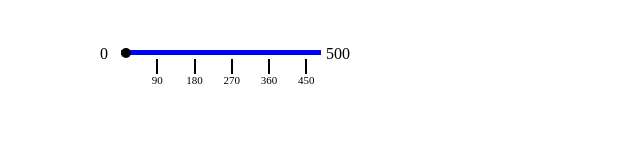
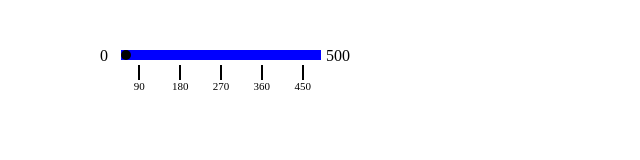
Before and after one commit to ShadowFlade/slider, a website built with webpack: page index.html in a window 1280 px wide. Shown: the whole page, without its empty margins (0-640 px from the left). Built offline with nearby package versions, Linux system fonts and the light colour scheme.

Commit message:
extended work with settings

```diff
--- a/style.css
+++ b/style.css
@@ -111,7 +111,9 @@
   position: relative;
   background-color: black;
 }
-
+.marker--major--horizontal:first-child {
+  margin-left: 0;
+}
 .marker--major--vertical {
   width: 15px;
   height: 2px;
@@ -120,9 +122,12 @@
   position: relative;
   background-color: black;
 }
-.marker--major:last-child {
+.marker--major--vertical:first-child {
+  margin-top: 0;
+}
+/* .marker--major:last-child {
   margin-right: 0;
-}
+} */
 .marker-value {
   position: absolute;
   top: 100%;
--- a/ts-src/jquery.slider.ts
+++ b/ts-src/jquery.slider.ts
@@ -26,18 +26,8 @@
 
 ;(function ($) {
   $.fn.slider = function (options: object): JQuery {
-    const settings = $.extend(
-      {
-        'background-color': 'green',
-        color: 'red',
-        maxValue: 500,
-        minValue: 0,
-      },
-      options
-    )
-
     return this.each(function () {
-      const app = new App(this, settings)
+      const app = new App(this, options)
     })
   }
 })(jQuery)
@@ -47,31 +37,3 @@
     color: 'green',
   })
 })
-
-// $.fn.slider =Object.assign<MyPlugin, MyPluginSettings>(
-//   function (this: JQuery, options: MyPluginSettings): JQuery {
-
-//     // Merge the global options with the options given as argument.
-//     // options = $.extend({}, $.fn.examplePlugin.options, options);
-
-//     // this.click(function (event: JQuery.Event<HTMLElement>) {
-//     //   let messageText = exampleService.getExampleMessage(event.currentTarget.textContent);
-//     //   let messageElement = $('<p>' + messageText + '</p>');
-//     //   if (options.outputColor) {
-//     //     messageElement.css('color', options.outputColor);
-//     //   }
-//     //   $(options.outputSelector).append(messageElement);
-//     // });
-
-//     // Return the jQuery object for chaining.
-//     return this;
-
-//   },
-//   // Define the global default options.
-//   {
-//     options: {
-//       outputSelector: null
-//     }
-//   }
-// );
-// $('#slider').slider()
--- a/ts-src/model.ts
+++ b/ts-src/model.ts
@@ -1,5 +1,12 @@
 import EventMixin from './eventemitter'
+interface IStyles {
+  progressBarColor: string
+  sliderColor: string
 
+  handleColor: string
+  sliderWidth: number
+  sliderHeight: number
+}
 interface settings {
   className: string
   type: string
@@ -12,6 +19,7 @@
   betweenMarkers: number
   marker: boolean
   mainMax: number
+  styles: IStyles
 }
 
 interface ICoords {
@@ -40,19 +48,14 @@
 
   private _item: Element
 
-  modifiable_options: Array<string> = [
+  private modifiable_options: Array<string> = [
     'width',
     'height',
     'color',
     'background-color',
   ]
 
-  cssOptions = {
-    width: 5,
-    height: 200,
-  }
-
-  coords: ICoords = {
+  public coords: ICoords = {
     mainAxis: 'x',
     main: 0,
 
@@ -77,18 +80,26 @@
     type: 'single',
     stepSize: 90,
     toolTip: true,
-    maxValue: 0,
+    maxValue: 500,
     minValue: 0,
     maxMinDifference: 0,
     marker: true,
     betweenMarkers: 40,
     mainMax: 0,
+    styles: {
+      progressBarColor: 'green',
+      sliderColor: 'red',
+
+      handleColor: 'black',
+      sliderWidth: 5,
+      sliderHeight: 200,
+    },
   }
 
-  initOptions(options) {
+  public initOptions(options) {
     for (const option in options) {
       if (this.modifiable_options.includes(option)) {
-        this.cssOptions[option] = options[option]
+        this._settings.styles[option] = options[option]
       } else {
         this._settings[option] = options[option]
       }
@@ -102,21 +113,26 @@
     if (this._settings.position == 'horizontal') {
       this.coords.mainMax = this._settings.mainMax
       this.coords.mainAxis = 'x'
-      this.coords.valuePerPx = diff / this.cssOptions.width
-      if (this.cssOptions.width < this.cssOptions.height) {
-        ;[this.cssOptions.width, this.cssOptions.height] = [
-          this.cssOptions.height,
-          this.cssOptions.width,
-        ]
-      }
+      this.coords.valuePerPx = diff / this._settings.styles.sliderWidth
     } else {
       this.coords.mainAxis = 'y'
-      this.coords.valuePerPx = diff / this.cssOptions.height
-      this.coords.mainMax = this.cssOptions.height
+      this.coords.valuePerPx = diff / this._settings.styles.sliderHeight
+      this.coords.mainMax = this._settings.styles.sliderHeight
     }
+    this.validateOptions()
   }
 
-  validate(data) {
+  private validateOptions() {
+    if (
+      this._settings.styles.sliderWidth < this._settings.styles.sliderHeight
+    ) {
+      ;[this._settings.styles.sliderWidth, this._settings.styles.sliderHeight] =
+        [this._settings.styles.sliderHeight, this._settings.styles.sliderWidth]
+    }
+    // if ()
+  }
+
+  private validate(data) {
     if (data.main > data.mainMax) {
       data.main = data.mainMax
     } else if (data.main < data.mainMin) {
@@ -178,14 +194,14 @@
   }
 
   public getOption(option: string) {
-    return this.cssOptions[option]
+    return this._settings.styles[option]
   }
   public setOptions(options: object) {
     this.initOptions(options)
   }
 
   public getOptions() {
-    return this.cssOptions
+    return this._settings.styles
   }
 
   public getSettings() {
--- a/ts-src/pres.ts
+++ b/ts-src/pres.ts
@@ -27,7 +27,7 @@
     view.on('optionsRequired', this.getOptions.bind(this))
   }
 
-  init() {
+  public init() {
     const options = this.convertOptions(this._model.getOptions())
     const behavior = this._model.getSettings()
     const sliderObject = this._view.show(
@@ -48,11 +48,9 @@
     }
 
     this._model.setOptions({ mainMax: mainMax })
-    // this._model.coords.mainMax += this._slider.getBoundingClientRect().left
-    // this._model.coords.mainMin += this._slider.getBoundingClientRect().left
   }
 
-  makeSlider(behavior) {
+  public makeSlider(behavior) {
     let marker
     const main = document.createElement('div')
     main.classList.add('slider-main')
@@ -91,7 +89,7 @@
         marker = this.makeMarker(
           main,
           behavior,
-          this._model.getOptions().height
+          this._model.getOptions().sliderHeight
         )
 
         container.append(marker)
@@ -106,7 +104,11 @@
       tool.classList.add('tooltip--vertical')
     } else if (behavior.position == 'horizontal') {
       if (behavior.marker) {
-        marker = this.makeMarker(main, behavior, this._model.getOptions().width)
+        marker = this.makeMarker(
+          main,
+          behavior,
+          this._model.getOptions().sliderWidth
+        )
         container.append(marker)
       }
       handle.classList.add('slider-handle--horizontal')
@@ -122,30 +124,36 @@
     return main
   }
 
-  makeMarker(sliderContainer, behavior, widthOrHeight) {
+  private makeMarker(sliderContainer, behavior, widthOrHeight) {
     const markerDiv = document.createElement('div')
 
     const majorMarkers = Math.trunc(behavior.maxValue / behavior.stepSize)
     const position = this._model.getSettings().position
     for (let i = 0; i < majorMarkers; i++) {
       const majorMarker = document.createElement('div')
-      majorMarker.className = ' jsSlider-clickable'
       markerDiv.append(majorMarker)
       const margin = (widthOrHeight / majorMarkers) * 0.0027 * widthOrHeight
-
       const markerValue = document.createElement('label')
       markerValue.className = 'jsSlider-clickable'
 
       if (position == 'vertical') {
+        markerDiv.classList.add('slider-marker--vertical')
         majorMarker.classList.add('marker--major--vertical')
         markerValue.classList.add('marker-value')
-        majorMarker.style.marginTop = margin + 'px'
-        markerDiv.classList.add('slider-marker--vertical')
-      } else {
+        if (i == 0) {
+          majorMarker.style.marginTop = '0'
+        } else {
+          majorMarker.style.marginTop = margin + 'px'
+        }
+      } else if (position == 'horizontal') {
+        markerDiv.classList.add('slider-marker--horizontal')
         majorMarker.classList.add('marker--major--horizontal')
         markerValue.classList.add('marker-value')
-        majorMarker.style.marginLeft = margin + 'px'
-        markerDiv.classList.add('slider-marker--horizontal')
+        if (i == 0) {
+          majorMarker.style.marginLeft = '0'
+        } else {
+          majorMarker.style.marginLeft = margin + 'px'
+        }
       }
       const value = behavior.stepSize * (i + 1)
       majorMarker.dataset.value = value.toString()
@@ -158,15 +166,56 @@
   }
 
   convertOptions(options: object) {
-    const newOptions = {}
-    Object.assign(newOptions, options)
-    for (const i in newOptions) {
-      if (this.pxOptions.includes(i)) {
-        newOptions[i] = `${newOptions[i]}px`
-      } else {
-        newOptions[i] = newOptions[i]
+    const newOptions = {
+      slider: {
+        width: 0,
+        height: 0,
+      },
+      progressBar: {
+        'background-color': '',
+      },
+      handle: {
+        'background-color': '',
+      },
+    }
+    // Object.assign(newOptions, options)
+    for (let i in options) {
+      if (i.toString().includes('slider')) {
+        let option = i.slice(6).toLowerCase()
+        if (option == 'color') {
+          option = 'background-color'
+        }
+        newOptions.slider[option] = options[i]
+        if (this.pxOptions.includes(option)) {
+          newOptions.slider[option] = `${options[i]}px`
+        } else {
+          newOptions.slider[option] = options[i]
+        }
+      } else if (i.toString().includes('progressBar')) {
+        let option = i.slice(11).toLowerCase()
+        if (option == 'color') {
+          option = 'background-color'
+        }
+        newOptions.progressBar[option] = options[i]
+        if (this.pxOptions.includes(option)) {
+          newOptions.progressBar[option] = `${options[i]}px`
+        } else {
+          newOptions.progressBar[option] = options[i]
+        }
+      } else if (i.toString().includes('handle')) {
+        let option = i.slice(6).toLowerCase()
+        if (option == 'color') {
+          option = 'background-color'
+        }
+        newOptions.handle[option] = options[i]
+        if (this.pxOptions.includes(option)) {
+          newOptions.handle[option] = `${options[i]}px`
+        } else {
+          newOptions.handle[option] = options[i]
+        }
       }
     }
+    console.log(newOptions, ':options from pres')
     return newOptions
   }
 
--- a/ts-src/view.ts
+++ b/ts-src/view.ts
@@ -69,6 +69,7 @@
     this.valueDivsArray = valueDivs.map((item) => {
       return item.value
     })
+
     this.initiateOptions(options)
     return {
       slider: this._slider,
@@ -79,8 +80,28 @@
   }
 
   initiateOptions(options) {
-    for (const option of Object.keys(options)) {
-      this._slider.style[option] = options[option]
+    console.log(options, ':from view')
+    for (let option of Object.keys(options)) {
+      console.log(option)
+
+      if (typeof options[option] === 'object') {
+        console.log('true')
+
+        for (let i in options[option]) {
+          console.log(i, ':i')
+
+          if (option.toString().includes('slider')) {
+            console.log('attached to slider?')
+            this._slider.style[i] = option[i]
+          } else if (option.toString().includes('progressBar')) {
+            this._sliderRange.style[i] = option[i]
+          } else if (option.toString().includes('markUp')) {
+            this._slider.style[i] = option[i]
+          } else if (option.toString().includes('handle')) {
+            this._sliderHandle.style[i] = option[i]
+          }
+        }
+      }
     }
   }
 
@@ -147,7 +168,9 @@
     let neededCoords = pin.getBoundingClientRect()[direction]
 
     newLeft = neededCoords - margin - handleHeight / 2
-
+    if (data.mainAxis == 'x') {
+      newLeft += handle.offsetWidth / 2
+    }
     if (pin.className.includes('values')) {
       if (pin.className.includes('slider-min')) {
         newLeft = 0
@@ -167,10 +190,19 @@
     const handleWidth = handle.offsetWidth
     const pin = data.target
     const pinPointsValues = this.valueDivsArray
-    let newLeft = pin.getBoundingClientRect().top - data.marginTop
-    this._sliderHandle.style.left = newLeft + 'px'
-    this._sliderRange.style.width = newLeft + 'px'
-    this._sliderTooltip.textContent = data.value
+    let newLeft
+    if (data.mainAxis == 'x') {
+      let newLeft = pin.getBoundingClientRect().left - data.marginLeft
+      this._sliderHandle.style.left = newLeft + 'px'
+      this._sliderRange.style.width = newLeft + 'px'
+      this._sliderTooltip.textContent = data.value
+    } else if (data.mainAxis == 'y') {
+      let newLeft =
+        pin.getBoundingClientRect().top - data.marginTop - handleWidth / 2
+      this._sliderHandle.style.top = newLeft + 'px'
+      this._sliderRange.style.height = newLeft + 'px'
+      this._sliderTooltip.textContent = data.value
+    }
 
     if (pinPointsValues.includes(data.value)) {
       for (let i of this.valueDivs) {
```
